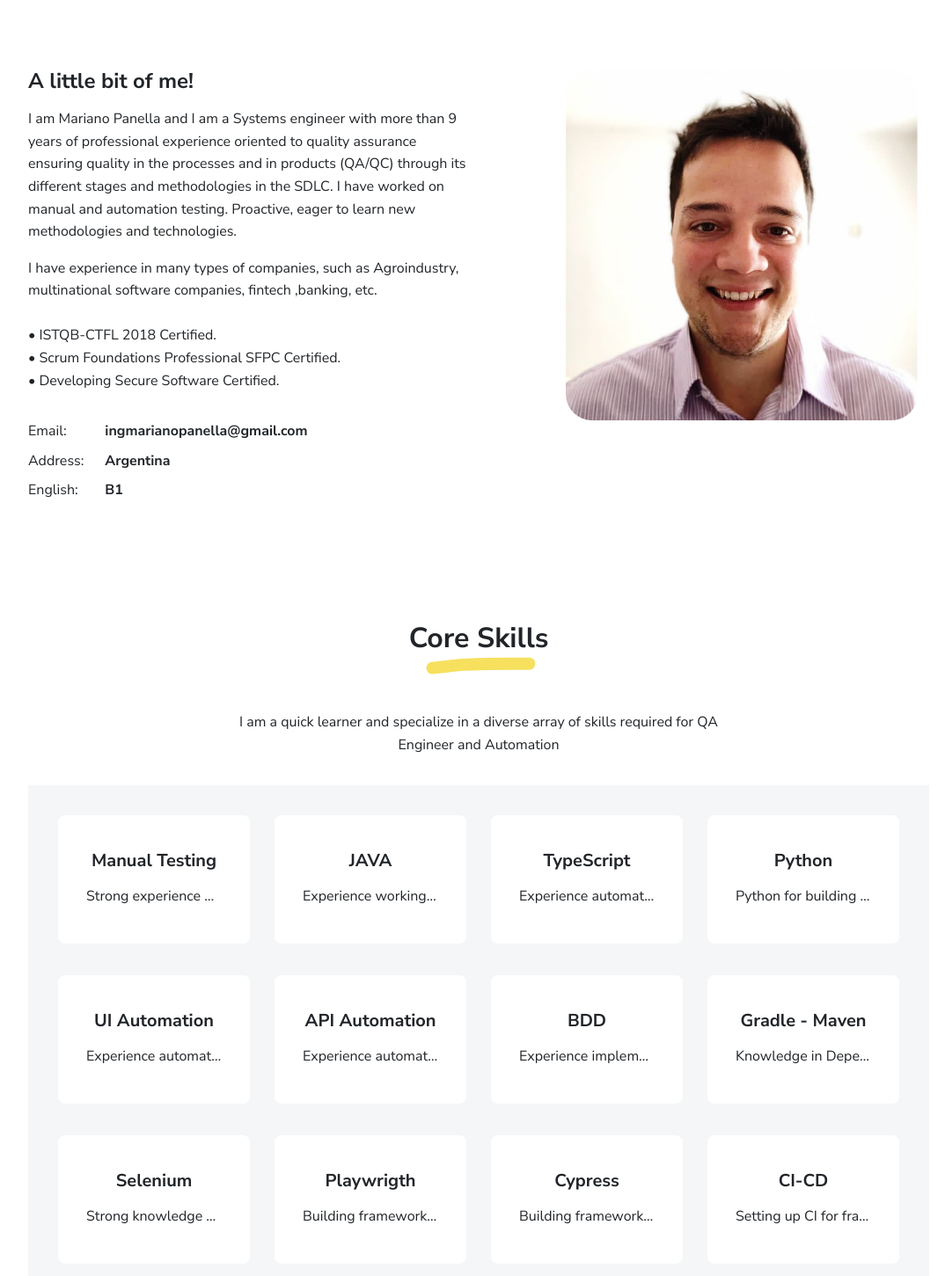
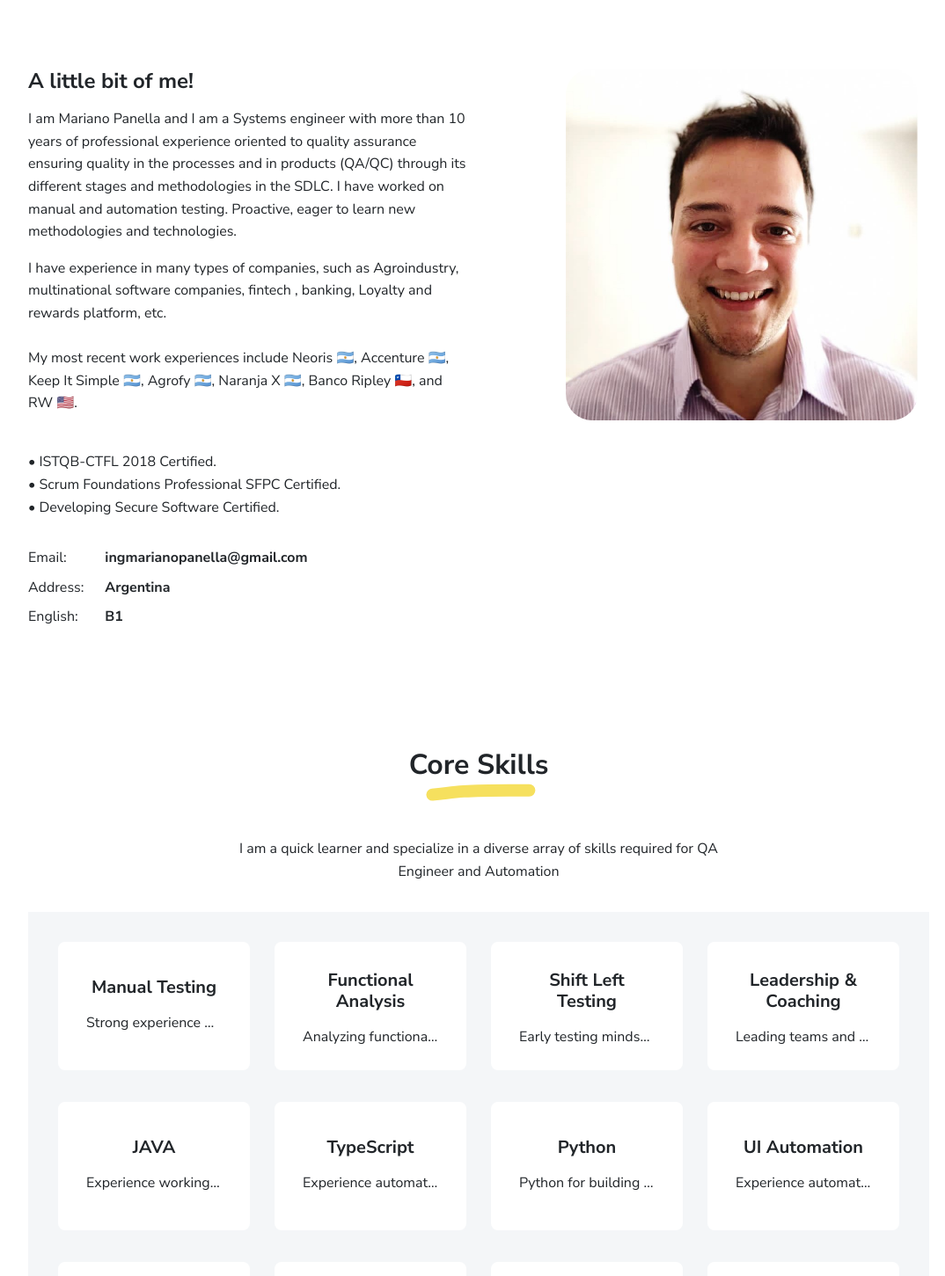
Before and after one commit to NanoRoss/NanoRoss.github.io, a plain HTML site: page index.html in a window 1280 px wide. Shown: the part 740-2191 px from the top of the page at 88% size, without its empty margins (96-1170 px from the left). Drawn offline with Linux system fonts and the light colour scheme.

Commit message:
Update index.html
update data

```diff
--- a/index.html
+++ b/index.html
@@ -78,14 +78,17 @@
     <div class="row">
       <div class="col-md-6">
         <h2 class="h4 my-2">A little bit of me!</h2>
-        <p>I am Mariano Panella and I am a Systems engineer with more than 9 years of professional experience oriented to quality assurance ensuring quality in the processes and in products (QA/QC) through its different stages and methodologies in the SDLC.
+        <p>I am Mariano Panella and I am a Systems engineer with more than 10 years of professional experience oriented to quality assurance ensuring quality in the processes and in products (QA/QC) through its different stages and methodologies in the SDLC.
 
           I have worked on manual and automation testing. Proactive, eager to learn new methodologies and technologies.</p>
 
-          I have experience in many types of companies, such as Agroindustry, multinational software companies, fintech ,banking, etc.
+          I have experience in many types of companies, such as Agroindustry, multinational software companies, fintech , banking, Loyalty and rewards platform, etc.
+
+         <br>
+         <br>
+          <p>My most recent work experiences include Neoris 🇦🇷, Accenture 🇦🇷, Keep It Simple 🇦🇷, Agrofy 🇦🇷, Naranja X 🇦🇷, Banco Ripley 🇨🇱, and RW 🇺🇸.</p>
 
 
-          <br>
           <br>
           • ISTQB-CTFL 2018 Certified.<br>
           • Scrum Foundations Professional SFPC Certified.<br>
@@ -182,6 +185,32 @@
             </div>
         </div>
     </div>
+    <div class="col-md-3">
+  <div class="card mb-3 text-center" style="height: 150px;">
+    <div class="card-body d-flex flex-column justify-content-center">
+      <h5 class="card-title">Functional Analysis</h5>
+      <p class="card-text">Analyzing functional and technical req</p>
+    </div>
+  </div>
+</div>
+
+<div class="col-md-3">
+  <div class="card mb-3 text-center" style="height: 150px;">
+    <div class="card-body d-flex flex-column justify-content-center">
+      <h5 class="card-title">Shift Left Testing</h5>
+      <p class="card-text">Early testing mindset in SDLC</p>
+    </div>
+  </div>
+</div>
+
+<div class="col-md-3">
+  <div class="card mb-3 text-center" style="height: 150px;">
+    <div class="card-body d-flex flex-column justify-content-center">
+      <h5 class="card-title">Leadership & Coaching</h5>
+      <p class="card-text">Leading teams and coaching peers to improve team</p>
+    </div>
+  </div>
+</div>
         <div class="col-md-3">
             <div class="card mb-3 text-center" style="height: 150px;">
                 <div class="card-body d-flex flex-column justify-content-center">
```
